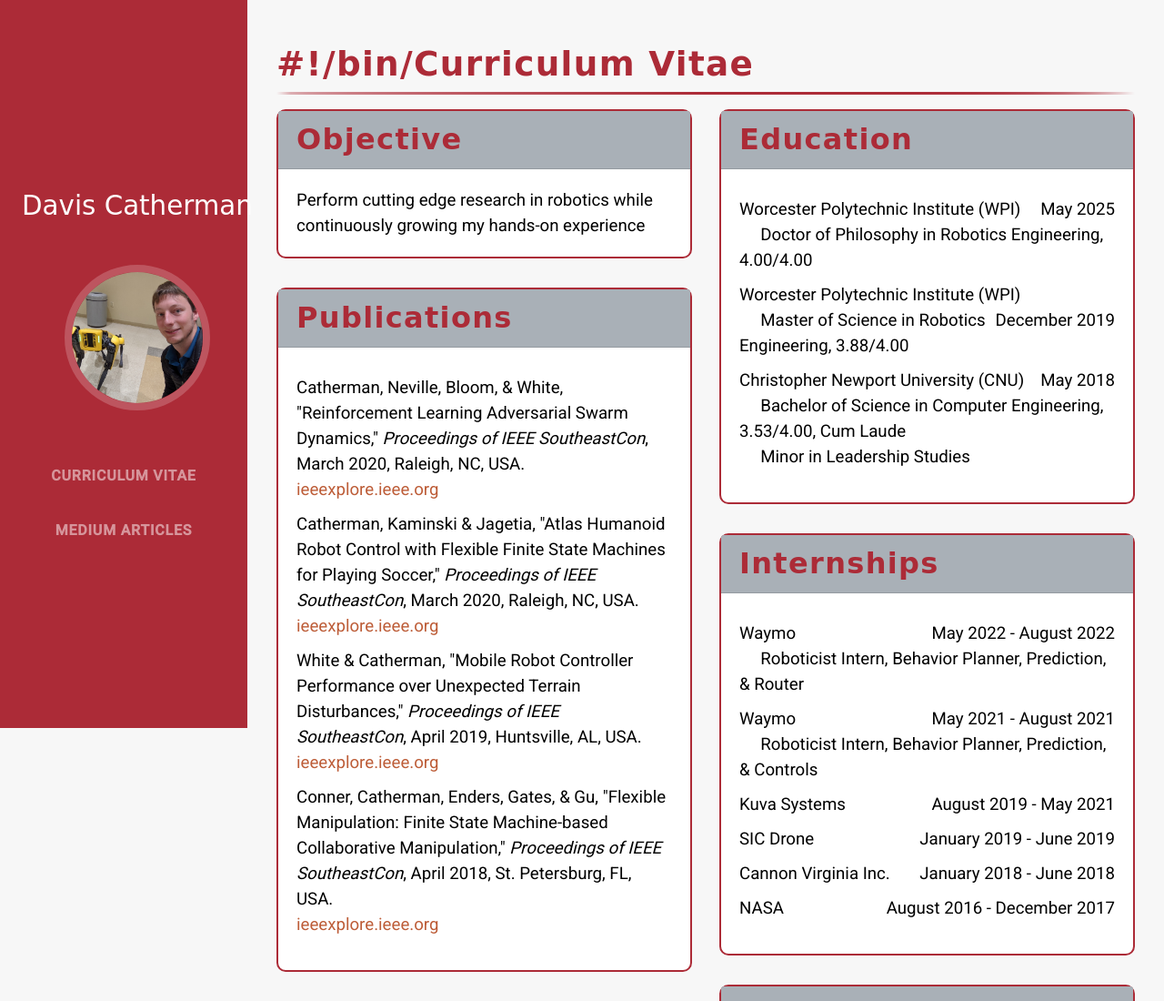
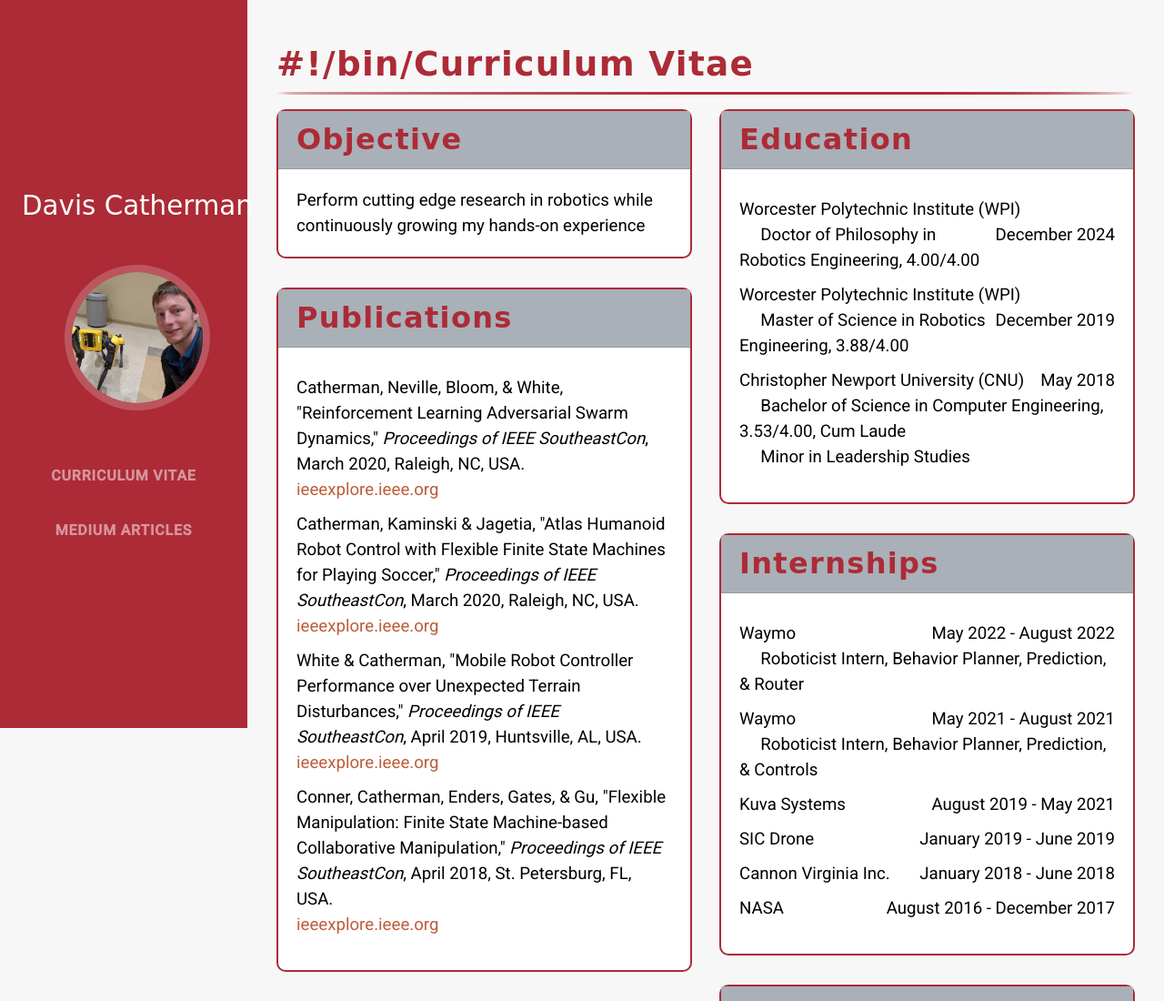
Before and after one commit to dcat52/wpi-site, a plain HTML site: page index.html in a window 1280 px wide. Shown: the top 1100 px of the page at 91% size. Drawn offline with nearby package versions, Linux system fonts and the light colour scheme; a web font is replaced by a local one.

Commit message:
Update resume version  - Release: Waymo_Planner-Internship_2022_11_21

```diff
--- a/index.html
+++ b/index.html
@@ -118,7 +118,7 @@
                             <li>
                                 Worcester Polytechnic Institute (WPI)
                                 <span style="float:right;">
-                                    May 2025
+                                    December 2024
                                 </span>
                                 <br> &emsp; Doctor of Philosophy in Robotics Engineering, 4.00/4.00
                             </li>
```
Also changed, not shown: 1 other file.
